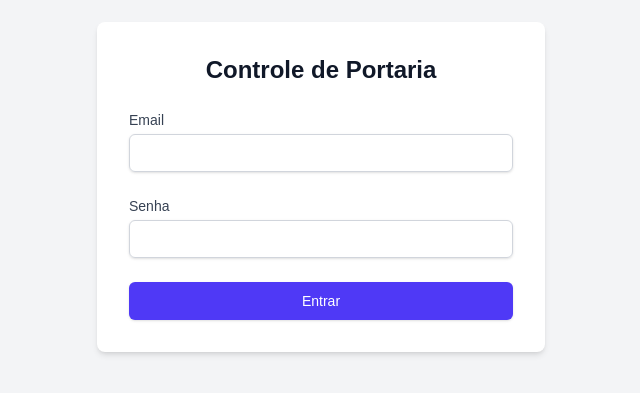
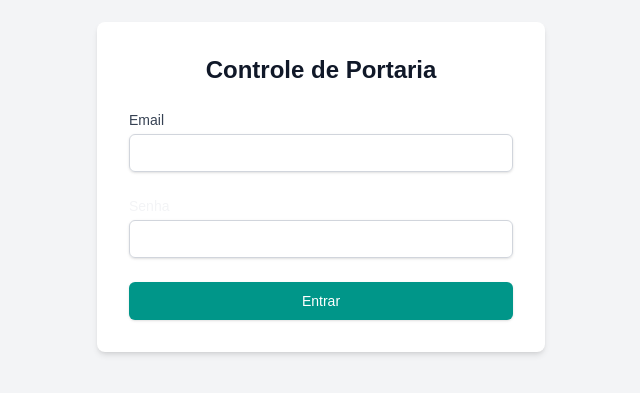
Before and after one commit to ViniciusLeopoldino/controle-portaria, a Next.js app: page /login in a window 1280 px wide. Shown: the part 213-606 px from the top of the page, without its empty margins (319-959 px from the left). Built offline with nearby package versions, Linux system fonts and the light colour scheme; no server answers.

Commit message:
Update LoginPage styles for improved accessibility and visual consistency

```diff
--- a/src/app/login/page.tsx
+++ b/src/app/login/page.tsx
@@ -72,13 +72,13 @@
               required
               value={email}
               onChange={(e) => setEmail(e.target.value)}
-              className="block w-full px-3 py-2 mt-1 placeholder-gray-400 border border-gray-300 rounded-md shadow-sm appearance-none focus:outline-none focus:ring-indigo-500 focus:border-indigo-500 sm:text-sm"
+              className="block w-full px-3 py-2 mt-1 placeholder-gray-100 border border-gray-300 rounded-md shadow-sm appearance-none focus:outline-none focus:ring-indigo-500 focus:border-indigo-500 sm:text-sm text-black"
             />
           </div>
           <div>
             <label
               htmlFor="password"
-              className="block text-sm font-medium text-gray-700"
+              className="block text-sm font-medium text-gray-100"
             >
               Senha
             </label>
@@ -89,7 +89,7 @@
               required
               value={password}
               onChange={(e) => setPassword(e.target.value)}
-              className="block w-full px-3 py-2 mt-1 placeholder-gray-400 border border-gray-300 rounded-md shadow-sm appearance-none focus:outline-none focus:ring-indigo-500 focus:border-indigo-500 sm:text-sm"
+              className="block w-full px-3 py-2 mt-1 placeholder-gray-100 border border-gray-300 rounded-md shadow-sm appearance-none focus:outline-none focus:ring-indigo-500 focus:border-indigo-500 sm:text-sm text-black"
             />
           </div>
           {error && (
@@ -98,7 +98,7 @@
           <div>
             <button
               type="submit"
-              className="w-full px-4 py-2 text-sm font-medium text-white bg-indigo-600 border border-transparent rounded-md shadow-sm hover:bg-indigo-700 focus:outline-none focus:ring-2 focus:ring-offset-2 focus:ring-indigo-500"
+              className="w-full px-4 py-2 text-sm font-medium text-white bg-[oklch(60%_0.118_184.704)] border border-transparent rounded-md shadow-sm hover:bg-[oklch(80%_0.118_184.704)] focus:outline-none focus:ring-2 focus:ring-offset-2 focus:ring-indigo-500"
             >
               Entrar
             </button>
```
